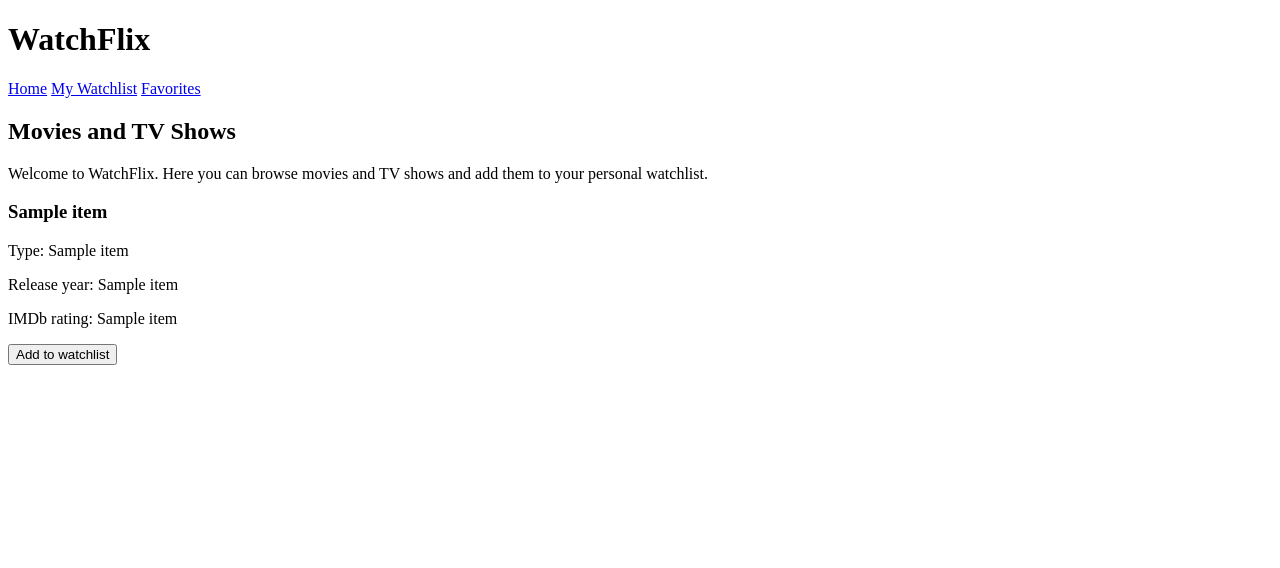
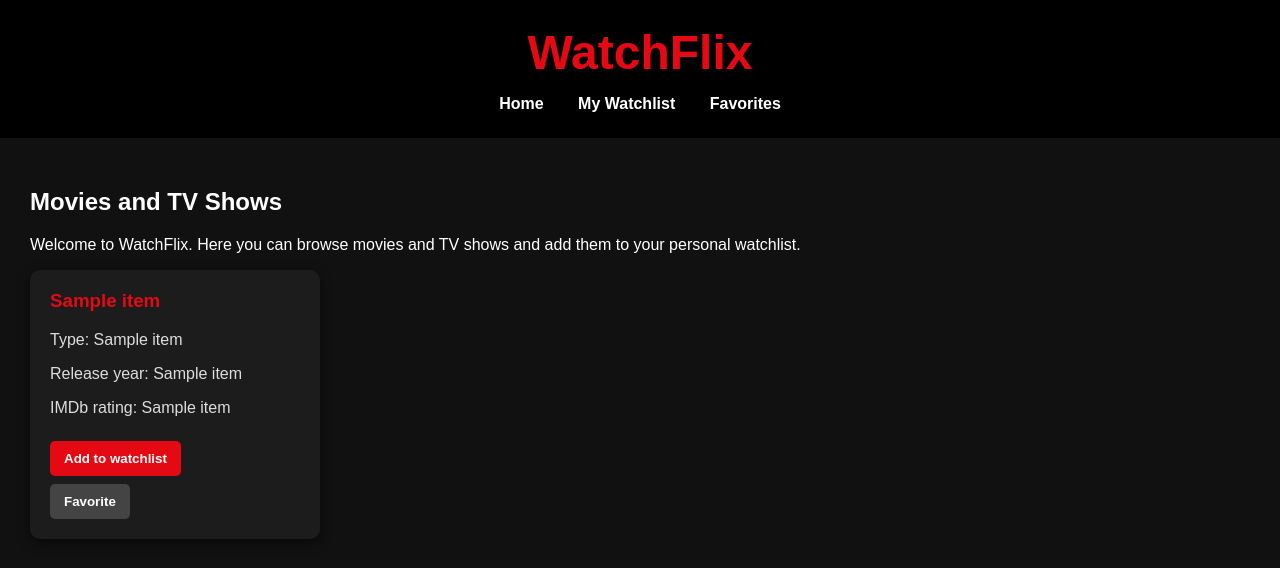
Before and after one commit to katrinemariaboerme/DIS-Gruppeprojekt, a Flask app: template flask-project/templates/index.html in a window 1280 px wide. Shown: the top 568 px of the page. Run offline with Flask 3, Linux system fonts and the light colour scheme; the template is opened without the code that fills it: most values are stand-ins (such as "Sample title", 1, 10 or a date in 2020).

Commit message:
Add CSS styling

```diff
--- /dev/null
+++ b/flask-project/static/style.css
@@ -0,0 +1,87 @@
+body {
+    margin: 0;
+    font-family: Arial, sans-serif;
+    background-color: #111;
+    color: white;
+}
+
+header {
+    background-color: #000;
+    padding: 25px;
+    text-align: center;
+}
+
+h1 {
+    color: #e50914;
+    font-size: 48px;
+    margin: 0;
+}
+
+nav {
+    margin-top: 15px;
+}
+
+nav a {
+    color: white;
+    text-decoration: none;
+    margin: 0 15px;
+    font-weight: bold;
+}
+
+nav a:hover {
+    color: #e50914;
+}
+
+main {
+    padding: 30px;
+}
+
+h2 {
+    margin-bottom: 20px;
+}
+
+.movie-container {
+    display: flex;
+    flex-wrap: wrap;
+    gap: 20px;
+}
+
+.movie-card {
+    background-color: #1c1c1c;
+    width: 250px;
+    padding: 20px;
+    border-radius: 10px;
+    box-shadow: 0 4px 12px rgba(0, 0, 0, 0.5);
+}
+
+.movie-card h3 {
+    color: #e50914;
+    margin-top: 0;
+}
+
+.movie-card p {
+    color: #ddd;
+}
+
+button {
+    background-color: #e50914;
+    color: white;
+    border: none;
+    padding: 10px 14px;
+    border-radius: 5px;
+    cursor: pointer;
+    font-weight: bold;
+    margin-top: 8px;
+}
+
+button:hover {
+    background-color: #b00610;
+}
+
+.favorite-button {
+    background-color: #444;
+}
+
+.favorite-button:hover {
+    background-color: #666;
+}
--- a/flask-project/templates/index.html
+++ b/flask-project/templates/index.html
@@ -2,8 +2,10 @@
 <html>
 <head>
     <title>WatchFlix</title>
+    <link rel="stylesheet" href="{{ url_for('static', filename='style.css') }}">
 </head>
 <body>
+    <header>
         <h1>WatchFlix</h1>
 
         <nav>
@@ -11,14 +13,18 @@
             <a href="/watchlist">My Watchlist</a>
             <a href="/favorites">Favorites</a>
         </nav>
+    </header>
 
+    <main>
         <h2>Movies and TV Shows</h2>
 
-    <p>Welcome to WatchFlix. Here you can browse movies and TV shows and add them to your personal watchlist.</p>
+        <p>
+            Welcome to WatchFlix. Here you can browse movies and TV shows and add them to your personal watchlist.
+        </p>
 
-    <div>
+        <div class="movie-container">
             {% for item in content %}
-            <div>
+                <div class="movie-card">
                     <h3>{{ item[1] }}</h3>
                     <p>Type: {{ item[2] }}</p>
                     <p>Release year: {{ item[3] }}</p>
@@ -27,8 +33,13 @@
                     <form action="/add/{{ item[0] }}" method="post">
                         <button type="submit">Add to watchlist</button>
                     </form>
+
+                    <form action="/favorite/{{ item[0] }}" method="post">
+                        <button class="favorite-button" type="submit">Favorite</button>
+                    </form>
                 </div>
             {% endfor %}
         </div>
+    </main>
 </body>
 </html>
```
Also changed, not shown: flask-project/templates/favorites.html (+9 -4 lines), flask-project/templates/watchlist.html (+9 -4 lines). Lines whose indentation alone changed are shown as unchanged.
